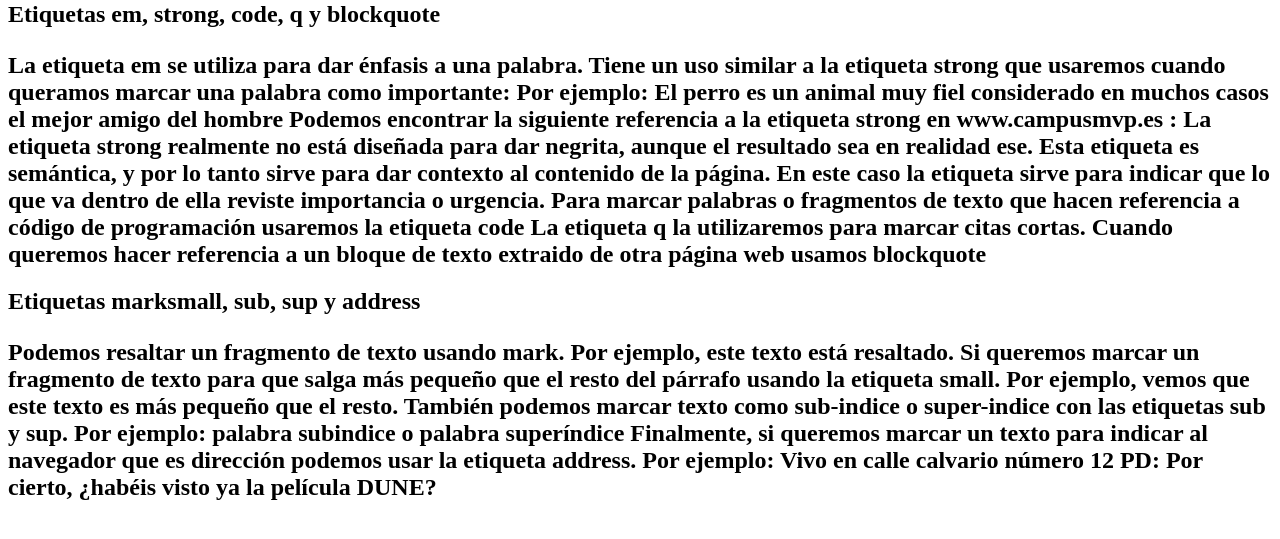
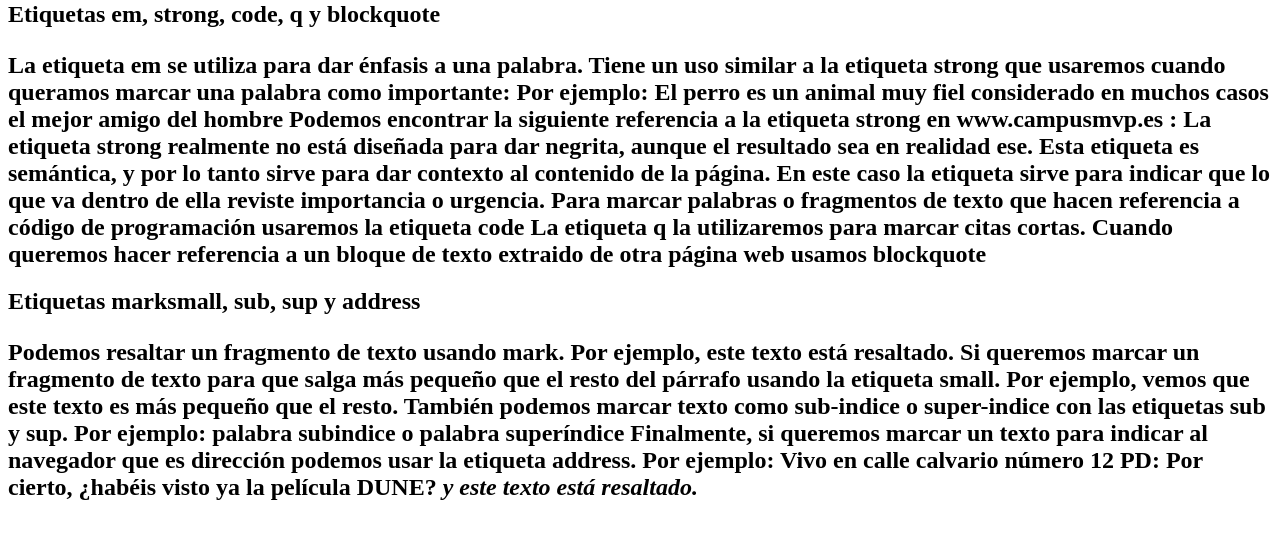
Before and after one commit to ericabellan/m8-smx-abellan, a plain HTML site: page index.html in a window 1280 px wide. Shown: the part 79-618 px from the top of the page. Drawn offline with Linux system fonts and the light colour scheme.

Commit message:
commit final de la clase

```diff
--- a/index.html
+++ b/index.html
@@ -24,7 +24,8 @@
     calle calvario número 12
 
     PD: Por cierto, ¿habéis visto ya la película DUNE?
-    </p>
+    <em> y <strong>este texto está resaltado.
+
 
 
 
```
